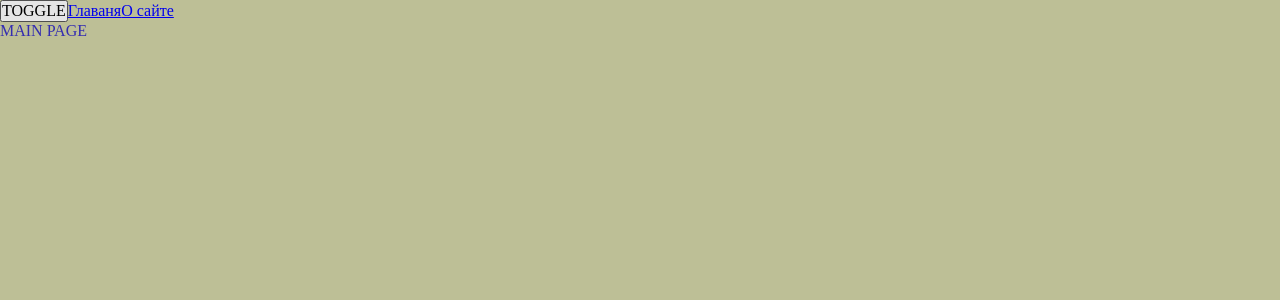
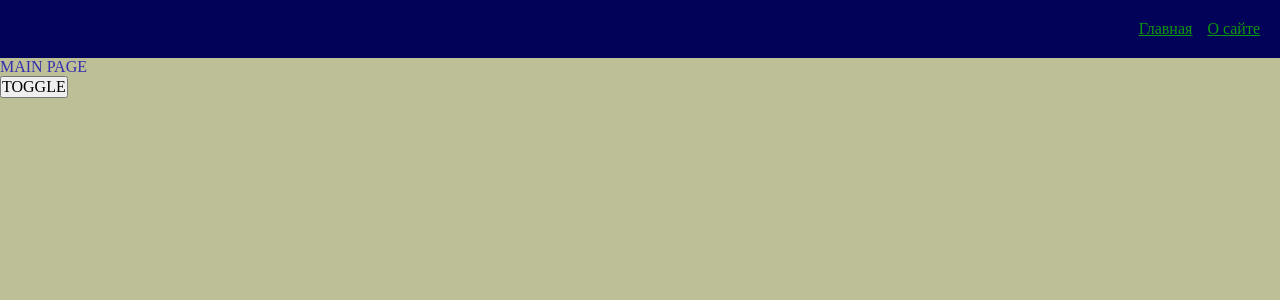
Before and after one commit to ekFrontDev/advanced-project, a React app: page / in a window 1280 px wide. Shown: the top 300 px of the page. Built offline with nearby package versions, Linux system fonts and the light colour scheme.

Commit message:
создан первый виджет

```diff
--- a/src/app/App.tsx
+++ b/src/app/App.tsx
@@ -3,22 +3,17 @@ import { Link } from "react-router-dom";
 import { classNames } from "shared/lib/classNames/classNames";
 import { useTheme } from "app/providers/ThemeProvider";
 import { AppRouter } from "./providers/router";
+import { NavBar } from "widgets/Navbar";
 
 const App = () => {
   const { theme, toggleTheme } = useTheme();
 
   return (
     <div className={classNames("app", {}, [theme])}>
+
+      <NavBar />
+      <AppRouter />
       <button onClick={toggleTheme}>TOGGLE</button>
-      <Link to={"/"}>Главаня</Link>
-      <Link to={"/about"}>О сайте</Link>
-      <AppRouter />
-      {/* <Suspense fallback={<div> Loading</div>}> */}
-      {/* <Routes>
-          <Route path="/" element={<MainPage />} />
-        </Routes> */}
-      {/* <AppRouter /> */}
-      {/* </Suspense> */}
     </div>
   );
 };
--- a/src/app/styles/themes/dark.scss
+++ b/src/app/styles/themes/dark.scss
@@ -1,6 +1,9 @@
 .app.dark {
   --bg-color: rgb(2, 2, 89);
+  --inverted-bg-color: rgb(189, 191, 150);
 
   --primary-color: rgb(14, 152, 14);
   --secondary-color: rgb(162, 250, 162);
+  --inverted-primary-color: rgb(52, 45, 177);
+  --inverted-secondary-color: rgb(152, 165, 252);
 }
--- a/src/app/styles/themes/normal.scss
+++ b/src/app/styles/themes/normal.scss
@@ -1,6 +1,9 @@
 .app.light {
   --bg-color: rgb(189, 191, 150);
+  --inverted-bg-color: rgb(2, 2, 89);
 
   --primary-color: rgb(52, 45, 177);
   --secondary-color: rgb(152, 165, 252);
+  --inverted-primary-color: rgb(14, 152, 14);
+  --inverted-secondary-color: rgb(162, 250, 162);
 }
--- a/src/app/styles/variables/global.scss
+++ b/src/app/styles/variables/global.scss
@@ -9,4 +9,6 @@
   --font-line-l: 32px;
   --font-l: var(var(--font-size-l) / var(var(--font-line-l) var(var(--font-family-main))))
 
+  //Размеры
+  --navbar-height: 50px;
 }
--- a/src/shared/lib/classNames/classNames.ts
+++ b/src/shared/lib/classNames/classNames.ts
@@ -2,12 +2,12 @@ type Mods = Record<string, boolean | string>;
 
 export function classNames(
   cls: string,
-  mods: Mods,
-  additional: string[]
+  mods: Mods = {},
+  additional: string[] = []
 ): string {
   return [
     cls,
-    ...additional,
+    ...additional.filter(Boolean),
     Object.entries(mods)
       .filter(([className, value]) => {
         Boolean(value);
--- /dev/null
+++ b/src/shared/ui/AppLink/AppLink.module.scss
@@ -0,0 +1,11 @@
+.AppLink {
+  color: var(--primary-color);
+}
+
+.primary {
+  color: var(--primary-color);
+}
+
+.secondary {
+  color: var(--inverted-primary-color);
+}
--- /dev/null
+++ b/src/shared/ui/AppLink/AppLink.tsx
@@ -0,0 +1,33 @@
+import { classNames } from "shared/lib/classNames/classNames";
+import cls from "./AppLink.module.scss";
+import { Link, LinkProps } from "react-router-dom";
+import { FC } from "react";
+
+export enum AppLinkTheme {
+  PRIMARY = "primary",
+  SECONDARY = "secondary",
+}
+
+interface AppLinkProps extends LinkProps {
+  className?: string;
+  theme?: AppLinkTheme;
+}
+
+export const AppLink: FC<AppLinkProps> = (props) => {
+  const {
+    to,
+    className,
+    children,
+    theme = AppLinkTheme.PRIMARY,
+    ...otherProps
+  } = props;
+  return (
+    <Link
+      to={to}
+      className={classNames(cls.AppLink, {}, [className, cls[theme]])}
+      {...otherProps}
+    >
+      {children}
+    </Link>
+  );
+};
--- /dev/null
+++ b/src/widgets/Navbar/index.ts
@@ -0,0 +1,3 @@
+import NavBar from "./ui/NavBar";
+
+export { NavBar };
--- /dev/null
+++ b/src/widgets/Navbar/ui/NavBar.module.scss
@@ -0,0 +1,16 @@
+.Navbar {
+  width: 100%;
+  height: var(--navbar-height);
+  background: var(--inverted-bg-color);
+  display: flex;
+  align-items: center;
+  padding: 20px;
+}
+
+.links {
+  margin-left: auto;
+}
+
+.mainLink {
+  margin-right: 15px;
+}
--- /dev/null
+++ b/src/widgets/Navbar/ui/NavBar.tsx
@@ -0,0 +1,28 @@
+import { classNames } from "shared/lib/classNames/classNames";
+import cls from "./NavBar.module.scss";
+import { AppLink, AppLinkTheme } from "shared/ui/AppLink/AppLink";
+
+interface NavBarProps {
+  className?: string;
+}
+
+const NavBar = ({ className }: NavBarProps) => {
+  return (
+    <div className={classNames(cls.Navbar, {}, [className])}>
+      <div className={cls.links}>
+        <AppLink
+          theme={AppLinkTheme.SECONDARY}
+          to={"/"}
+          className={cls.mainLink}
+        >
+          Главная
+        </AppLink>
+        <AppLink theme={AppLinkTheme.SECONDARY} to={"/about"}>
+          О сайте
+        </AppLink>
+      </div>
+    </div>
+  );
+};
+
+export default NavBar;
```
Also changed, not shown: src/shared/config/routeConfig/routeConfig.tsx (line endings or trailing spaces).
